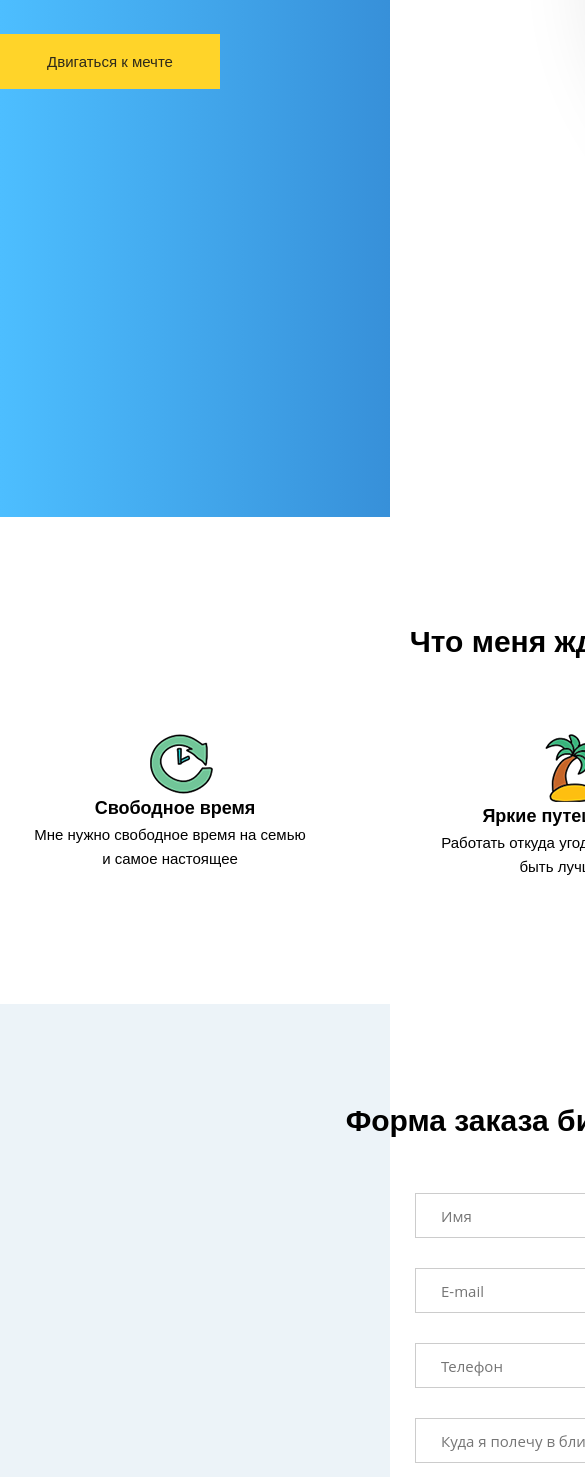
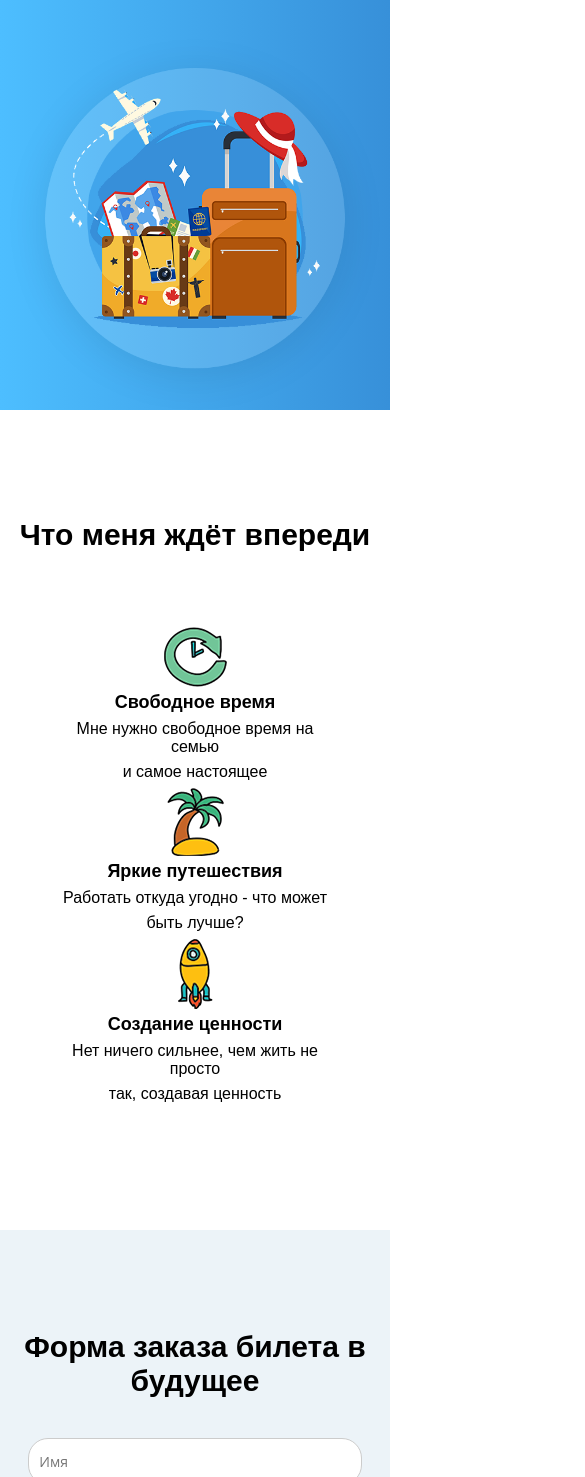
Before and after one commit to Poul937/night, a plain HTML site: page index.html in a window 390 px wide. Shown: the part 523-2000 px from the top of the page, 585 px wide, since content can reach past the window. Drawn offline with Linux system fonts and the light colour scheme.

Commit message:
Update main.css

```diff
--- a/main.css
+++ b/main.css
@@ -1,6 +1,6 @@
 body {
 	font-family: "Open Sans" , sans-serif;
-	font-size: 15px;
+	font-size: 16px;
 	padding: 0;
 	margin: 0;
 }
@@ -15,7 +15,7 @@ h1, h2, h3, h4, h5, h6 {
 	font-weight: 900;
 }
 
-h2 , h3 , .form , .btn , .credits , .skill-text , .skill-title{
+h2 , h3 , form , btn, .credits , .skill-text , .skill-title{
      text-align: center
 }
 
@@ -36,10 +36,10 @@ h2 , h3 , .form , .btn , .credits , .skill-text , .skill-title{
 .wrapper {
 	display: flex;
 	justify-content: space-between;
+	align-items: center;
 }
 
 .offer {
-	margin-top: 176px;
 	width: 555px;
 }
 
@@ -58,12 +58,14 @@ h2 , h3 , .form , .btn , .credits , .skill-text , .skill-title{
 }
 
 .btn {
-	font-family: 'Montserrat', sans-serif;
+	font-family: 'Ubuntu', sans-serif;
+	font-size: 16px;
+	text-align: center;
 	background: rgba(255, 212, 41);
 	color: rgba(46, 42, 27);
 	display: block;
 	width: 220px;
-	padding: 19px 0;
+	padding: 21px 0;
 	text-decoration: none;
 	transition: all 0.5s ease;
 }
@@ -72,7 +74,7 @@ h2 , h3 , .form , .btn , .credits , .skill-text , .skill-title{
 	background: #ed9619;;
 }
 
-h2 , h3 , .form , .btn , .credits , .skill-text , .skill-title{
+h2 , h3 , .form , .credits {
      text-align: center
 }
 
@@ -89,32 +91,25 @@ h2 , h3 , .form , .btn , .credits , .skill-text , .skill-title{
 	font-size: 30px;
 }
 
+.skill{
+   	text-align: center;
+}
+
 .skills {
 	display: flex;
 	justify-content: space-between;
 	margin-top: 75px;
 }
 
-.skill {
-	width: 350px;
-}
-
 .skill-title {
-
-	font-size: 18px;
-    width: 350px;
+    font-size: 18px;
 }
 
 .skill-text {
 	margin-top: 7px;
 	margin-bottom: 7px ;
-	margin-left: 20px ;
-   	width: 300px;
+    width: 289px;
 	font-family: "Ubuntu", sans-serif;
-}
-
-.skill-free {
-	width: 380px;
 }
 
 .mail {
@@ -132,21 +127,18 @@ h2 , h3 , .form , .btn , .credits , .skill-text , .skill-title{
 	border: 1px solid #cccccc;
 	font-size: 15px;
 	font-family: 'Open Sans', sans-serif;
-	height: 45px;
+	height: 47px;
 	padding-left: 25px;
-    margin: 15px;
+	display: block;
+	margin: 0 auto;
 }
 
 .btn-form {
 	border: 0;
 	cursor: pointer;
 	display: inline;
-    width: 343px;
+    width: 340px;
 
-}
-
-.icon{
-    margin-left: 150px;
 }
 
 .footer {
@@ -163,3 +155,57 @@ h2 , h3 , .form , .btn , .credits , .skill-text , .skill-title{
 	width: 1170px;
 	margin: 0 auto;
 }
+
+/*Responsive*/
+
+
+/* 992px - 1200px */
+@media screen and (max-width: 1200px) {
+	.container {
+		width: 960px;
+	}
+	.wrapper , .skills{
+		flex-direction: column;
+	}
+	.skills{
+		align-items: center;
+	}
+}
+
+/* 768px - 992px */
+@media screen and (max-width: 992px) {
+	.container {
+		width: 720px;
+	}
+}
+
+/* 576px - 768px */
+@media screen and (max-width: 768px) {
+	.container {
+		width: 540px;
+	}
+}
+
+/* 320px - 576px */
+@media screen and (max-width: 576px) {
+	.container{
+		width: 95%;
+	}
+	.header{
+		padding-bottom: 0px;
+	}
+	.input{
+		width:90%;
+		font-size: 14px;
+		padding-left: 10px;
+	}
+	.offer{
+		align-items: center;
+	}
+	.desktop , .offer , .intro , .wrapper , .btn , .form{
+		width: 100%;
+	}
+	.btn , .input{
+		border-radius: 20px;
+	}
+}
```
